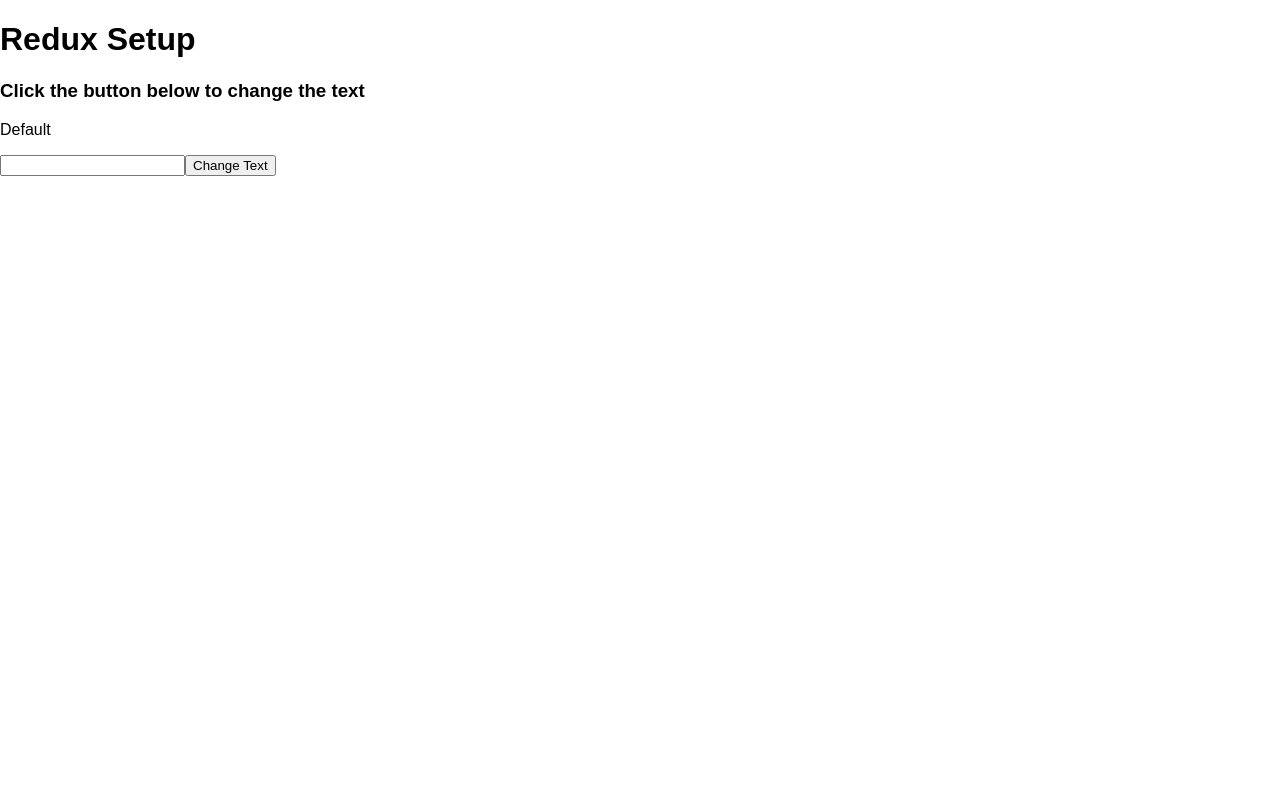
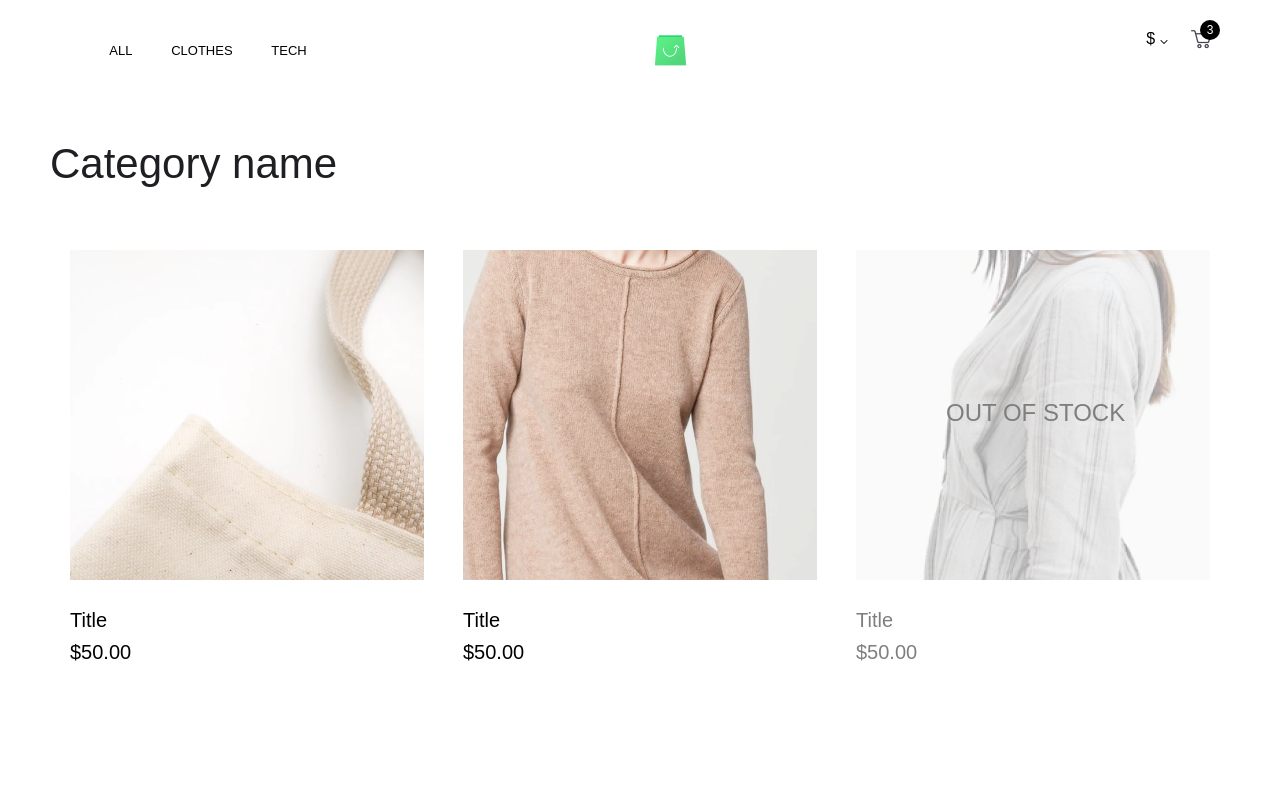
Before and after one commit to jo-rdan/Jordan-Kayinamura, a React (Create React App) app in the folder scandiweb-test/: page / in a window 1280 px wide. Shown: the top 786 px of the page. Built offline with nearby package versions, Linux system fonts and the light colour scheme.

Commit message:
setup routing

```diff
--- a/scandiweb-test/package.json
+++ b/scandiweb-test/package.json
@@ -6,9 +6,11 @@
     "@testing-library/jest-dom": "^5.16.4",
     "@testing-library/react": "^13.1.1",
     "@testing-library/user-event": "^13.5.0",
+    "history": "4.10.1",
     "react": "^18.0.0",
     "react-dom": "^18.0.0",
     "react-redux": "^8.0.1",
+    "react-router-dom": "5.2.0",
     "react-scripts": "5.0.1",
     "redux": "^4.2.0",
     "redux-thunk": "^2.4.1",
--- a/scandiweb-test/src/App.js
+++ b/scandiweb-test/src/App.js
@@ -1,8 +1,6 @@
 import { Component } from "react";
-import Minicart from "./components/common/mini-cart";
+import { Switch, Route } from "react-router-dom";
 import NavBar from "./components/common/navbar";
-import Setup from "./components/redux-setup/Setup";
-import CartPage from "./pages/cart";
 import Product from "./pages/products/product-description";
 import Products from "./pages/products/product-listings";
 
@@ -10,13 +8,15 @@
   render() {
     return (
       <>
-        {/* <NavBar />
-        <Products />
-        <Product />
-        <CartPage />
-        <Minicart /> */}
-
-        <Setup />
+        <NavBar />
+        <Switch>
+          <Route path='/product'>
+            <Product />
+          </Route>
+          <Route path='/'>
+            <Products />
+          </Route>
+        </Switch>
       </>
     );
   }
--- a/scandiweb-test/src/pages/products/product-listings/index.js
+++ b/scandiweb-test/src/pages/products/product-listings/index.js
@@ -1,11 +1,16 @@
 import { Component } from "react";
+import { withRouter } from "react-router-dom";
 import "./styles/index.css";
 
 class Products extends Component {
   constructor(props) {
     super(props);
     this.state = {};
+
+    this.changeLink = this.changeLink.bind(this);
   }
+
+  changeLink = () => this.props.history.push("/product");
 
   render() {
     return (
@@ -14,7 +19,7 @@
           <p>Category name</p>
         </div>
         <div className='product-listing'>
-          <div className='product-card'>
+          <div className='product-card' onClick={this.changeLink}>
             <div className='product'>
               <div>
                 <img src='./images/products/Product A.png' alt='' />
@@ -111,4 +116,4 @@
   }
 }
 
-export default Products;
+export default withRouter(Products);
```
Also changed, not shown: scandiweb-test/src/index.js (+7 -4 lines), 1 other file (tests, documents, lock files or other folders).
